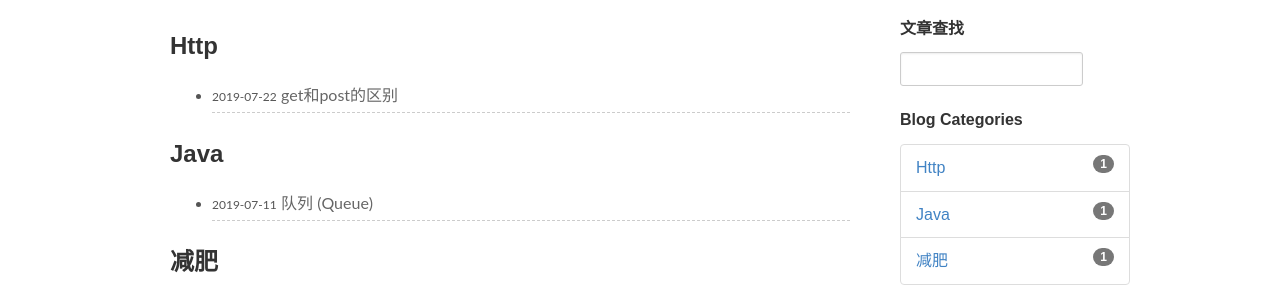
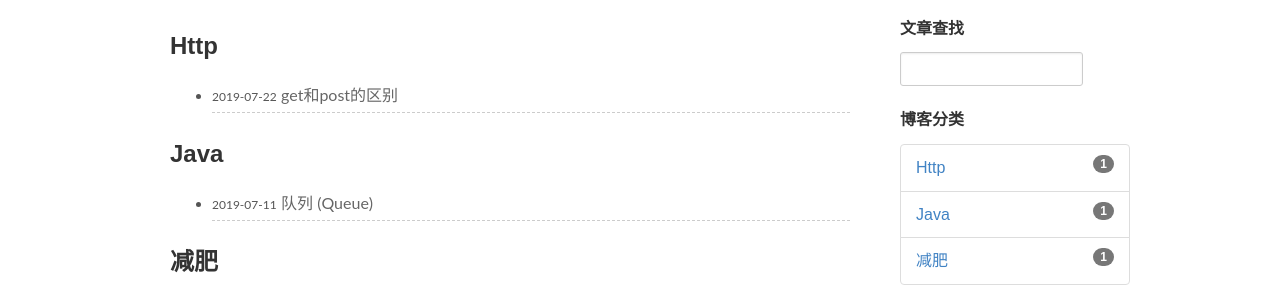
Before and after one commit to junyunlife/junyunlife.github.io, a Jekyll site: the page built from pages/categories.md, in a window 1280 px wide. Shown: the part 190-490 px from the top of the page. Built offline with Jekyll 4.4.1, drawn with Linux system fonts in a browser that asks for light colours.

Commit message:
调整格式

```diff
--- a/_includes/sidebar-categories-nav.html
+++ b/_includes/sidebar-categories-nav.html
@@ -1,5 +1,5 @@
 
-<h3>Blog Categories</h3>
+<h3>博客分类</h3>
 <div id="blog-categories">
   <ul class="list-group">
     {% assign sorted_categories = site.categories | sort %}
```
